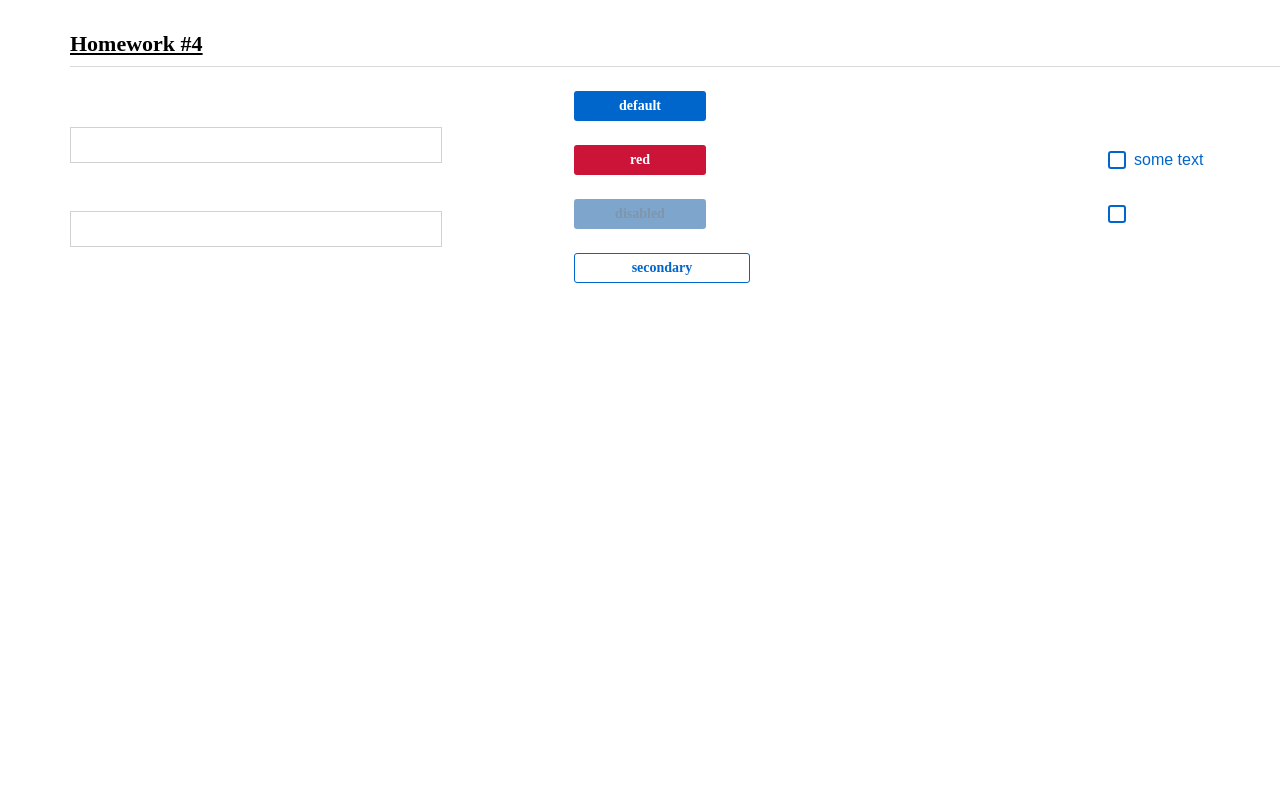
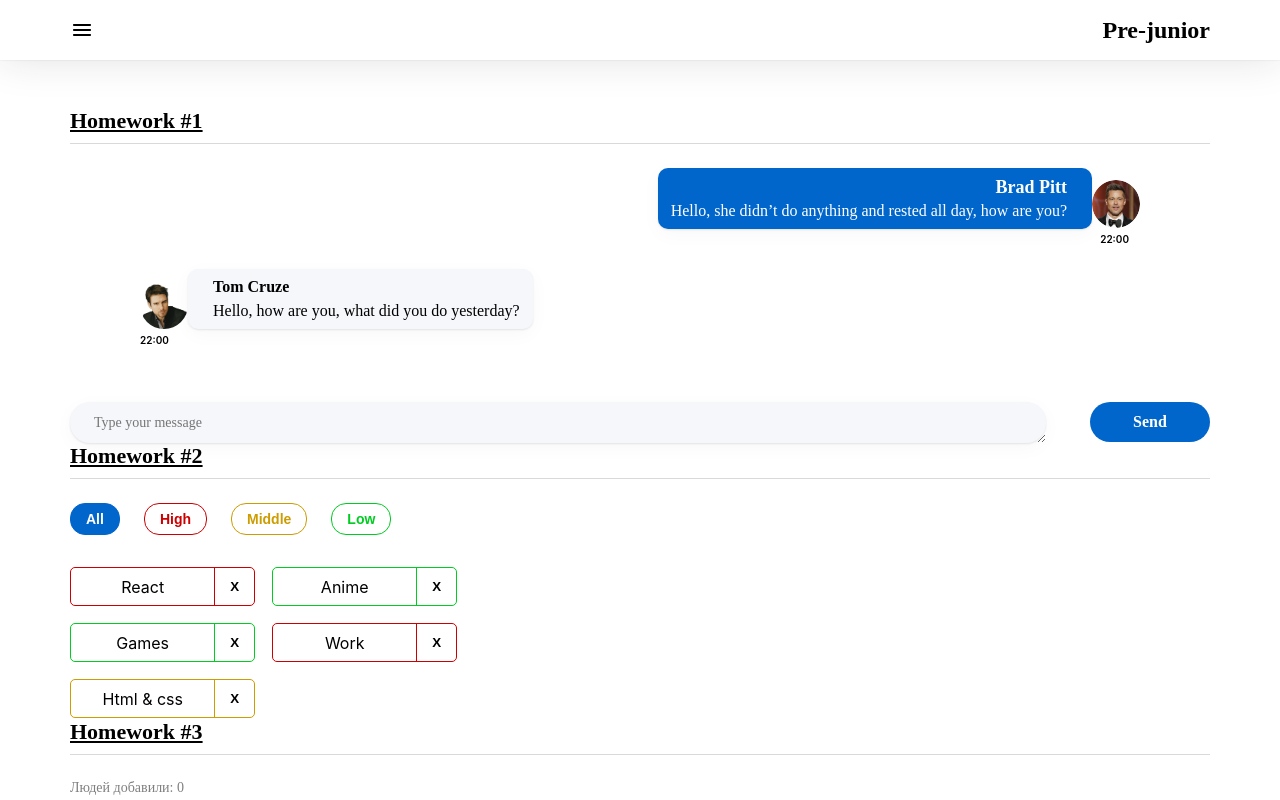
Before and after one commit to PetukhovArt/React_features_practice, a React (Create React App) app: page /#/pre-junior in a window 1280 px wide. Shown: the top 800 px of the page. Built offline with nearby package versions, Linux system fonts and the light colour scheme.

Commit message:
feat: 5 task done

```diff
--- a/package.json
+++ b/package.json
@@ -1,6 +1,6 @@
 {
   "name": "hws2",
-  "homepage": "http://PetukhovArt.github.io/TS-practice",
+  "homepage": "https://PetukhovArt.github.io/TS-practice",
   "version": "0.1.0",
   "private": true,
   "dependencies": {
@@ -22,7 +22,7 @@
     "react": "18.2.0",
     "react-dom": "18.2.0",
     "react-redux": "8.0.4",
-    "react-router-dom": "6.4.3",
+    "react-router-dom": "^6.8.2",
     "react-scripts": "5.0.1",
     "redux": "4.2.0",
     "typescript": "4.7.4",
--- a/src/s1-main/App.module.css
+++ b/src/s1-main/App.module.css
@@ -1,6 +1,7 @@
 .App {
     --header_height: 60px;
-    padding-left: 70px;
+    width: 1280px;
+    padding: 107px 70px 47px 70px
 }
 
 .hw {
@@ -11,7 +12,6 @@
 
 .hwTitle {
     text-align: left;
-    margin-top: 30px;
     font-weight: bold;
     text-decoration: underline;
     font-family: 'Montserrat';
--- a/src/s1-main/App.tsx
+++ b/src/s1-main/App.tsx
@@ -4,6 +4,7 @@ import HW1 from '../s2-homeworks/hw01/HW1'
 import HW2 from '../s2-homeworks/hw02/HW2';
 import HW3 from '../s2-homeworks/hw03/HW3';
 import HW4 from '../s2-homeworks/hw04/HW4';
+import HW5 from '../s2-homeworks/hw05/HW5';
 
 
 function App() {
@@ -12,10 +13,10 @@ function App() {
             {/*<HW1/>*/}
             {/*<HW2/>*/}
             {/*<HW3/>*/}
-            <HW4/>
+            {/*<HW4/>*/}
 
             {/*при выполнении дз 5 и более - закомментировать здесь дз 1-4, так как они есть внутри дз 5*/}
-            {/*<HW5/>*/}
+            <HW5/>
         </div>
     )
 }
--- a/src/s2-homeworks/hw05/HW5.tsx
+++ b/src/s2-homeworks/hw05/HW5.tsx
@@ -5,7 +5,8 @@ import Pages from './Pages'
 
 /*
 * 1 - в файле Pages.tsx дописать роуты на все страницы
-* 2 - в файле Sidebar.tsx дописать className так чтоб вешался класс s.active когда мы уже на соответствующей странице
+* 2 - в файле Sidebar.tsx дописать className так чтоб вешался
+* класс s.active когда мы уже на соответствующей странице
 * 3 - застилизовать хэдэр и сайдбар в соответствии с дизайном
 * */
 
--- a/src/s2-homeworks/hw05/Pages.tsx
+++ b/src/s2-homeworks/hw05/Pages.tsx
@@ -1,5 +1,5 @@
 import React from 'react'
-import { Routes, Route, Navigate } from 'react-router-dom'
+import {Routes, Route, useNavigate, Navigate} from 'react-router-dom'
 import Error404 from './pages/Error404'
 import PreJunior from './pages/PreJunior'
 import Junior from './pages/Junior'
@@ -11,22 +11,28 @@ export const PATH = {
     JUNIOR_PLUS: '/junior-plus',
 }
 
+/*
+* 1 - в файле Pages.tsx дописать роуты на все страницы
+* 2 - в файле Sidebar.tsx дописать className так чтоб вешался
+* класс s.active когда мы уже на соответствующей странице
+* 3 - застилизовать хэдэр и сайдбар в соответствии с дизайном
+* */
+
 function Pages() {
     return (
         <div>
             {/*Routes выбирает первый подходящий роут*/}
             <Routes>
-                {/*роутинг будут писать студенты*/}
                 {/*в начале мы попадаем на страницу '/' и переходим сразу на страницу /pre-junior*/}
-                {/*<Route ...*/}
+                <Route path={'/'}  element={<Navigate to={'/pre-junior'}/> } />
 
                 {/*роуты для /pre-junior, /junior, /junior-plus*/}
-                {/*<Route ...*/}
-                {/*<Route ...*/}
-                {/*<Route ...*/}
+                <Route path={'/pre-junior'} element={<PreJunior/>} />
+                <Route path={'/junior'} element={<Junior/>} />
+                <Route path={'/junior-plus'} element={<JuniorPlus/>} />
 
                 {/*роут для несуществующей страницы должен отрисовать <Error404 />*/}
-                {/*<Route ...*/}
+                <Route path={'/*'} element={<Error404 />} />
             </Routes>
         </div>
     )
--- a/src/s2-homeworks/hw05/header/Header.module.css
+++ b/src/s2-homeworks/hw05/header/Header.module.css
@@ -1,8 +1,37 @@
 .burgerMenuIcon {
+    width: 24px;
+    height: 24px;
+    top: 20px;
+    cursor: pointer;
+}
+
+.burgerMenuIcon:hover {
+    background-color: navajowhite;
+    border-radius: 3px;
+    transition:all 0.3s ease;
 }
 
 .header {
+    position: absolute;
+    left: 0;
+    top: 0;
+    width: 100%;
+    height: 60px;
+    background: #FFFFFF;
+    box-shadow: 0px 0px 40px rgba(29, 33, 38, 0.13), 0px 0px 2px rgba(29, 33, 38, 0.1);
+    display: flex;
+    justify-content: space-between;
+    align-items: center;
+    padding-left: 70px;
+    padding-right: 70px;
+
 }
 
 .header h1 {
+    font-family: 'Montserrat';
+    font-style: normal;
+    font-weight: 600;
+    font-size: 24px;
+    line-height: 29px;
+    color: #000000;
 }
--- a/src/s2-homeworks/hw05/sidebar/Sidebar.module.css
+++ b/src/s2-homeworks/hw05/sidebar/Sidebar.module.css
@@ -1,25 +1,76 @@
 .sidebar {
+    z-index: 20;
+    position: fixed;
+    transition: 0.2s ease-in;
+    height: 100vh;
+    width: 317px;
+    left: -317px;
+    top: 0;
+    background: #fff;
 }
 
 .sidebar.open {
+    position: fixed;
+    transition: 0.45s ease-out;
+    left: 0;
+    box-shadow: 0 10px 40px rgba(29, 33, 38, 0.13),
+    0 1px 2px rgba(29, 33, 38, 0.1);
 }
 
 .background {
+    z-index: 10;
+    position: fixed;
+    bottom: 0;
+    left: 0;
+    right: 0;
+    top: 0;
+    backdrop-filter: blur(2px);
+    background: rgba(0, 0, 0, 0.3);
 }
 
 .nav {
+    display: flex;
+    flex-direction: column;
+    gap: 45px;
+    margin-top: 63px;
+    padding-left: 70px;
+    font-family: 'Montserrat', sans-serif;
+    font-size: 22px;
+    font-style: normal;
+    font-weight: 600;
+    line-height: 27px;
 }
 
 .nav a {
+    color: black;
+    text-decoration: none;
 }
 
 .nav a:hover {
+    color: #0080ff;
 }
 
 .nav a.active {
+    color: #0059b2;
+    text-decoration: underline;
 }
 .close {
+    position: absolute;
+    height: 24px;
+    width: 24px;
+    right: 24px;
+    top: 16px;
+    background-color: transparent;
+    border: none;
+    cursor: pointer;
+}
+.close:hover {
+    background-color: navajowhite;
+    border-radius: 3px;
+    transition:all 0.3s ease;
 }
 
 .close img {
+    height: 24px;
+    width: 24px;
 }
--- a/src/s2-homeworks/hw05/sidebar/Sidebar.tsx
+++ b/src/s2-homeworks/hw05/sidebar/Sidebar.tsx
@@ -31,7 +31,7 @@ export const Sidebar: FC<PropsType> = ({open, handleClose}) => {
                         id={'hw5-pre-junior-link'}
                         to={PATH.PRE_JUNIOR}
                         onClick={handleClose}
-                        // className={...} // делает студент
+                        className={({isActive})=> isActive? s.active : ''} // делает студент
                     >
                         Pre-junior
                     </NavLink>
@@ -39,7 +39,7 @@ export const Sidebar: FC<PropsType> = ({open, handleClose}) => {
                         id={'hw5-junior-link'}
                         to={PATH.JUNIOR}
                         onClick={handleClose}
-                        // className={...} // делает студент
+                        className={({isActive})=> isActive? s.active : ''} // делает студент
                     >
                         Junior
                     </NavLink>
@@ -47,7 +47,7 @@ export const Sidebar: FC<PropsType> = ({open, handleClose}) => {
                         id={'hw5-junior-plus-link'}
                         to={PATH.JUNIOR_PLUS}
                         onClick={handleClose}
-                        // className={...} // делает студент
+                        className={({isActive})=> isActive? s.active : ''} // делает студент
                     >
                         Junior Plus
                     </NavLink>
```
Also changed, not shown: 1 other file (tests, documents, lock files or other folders).
